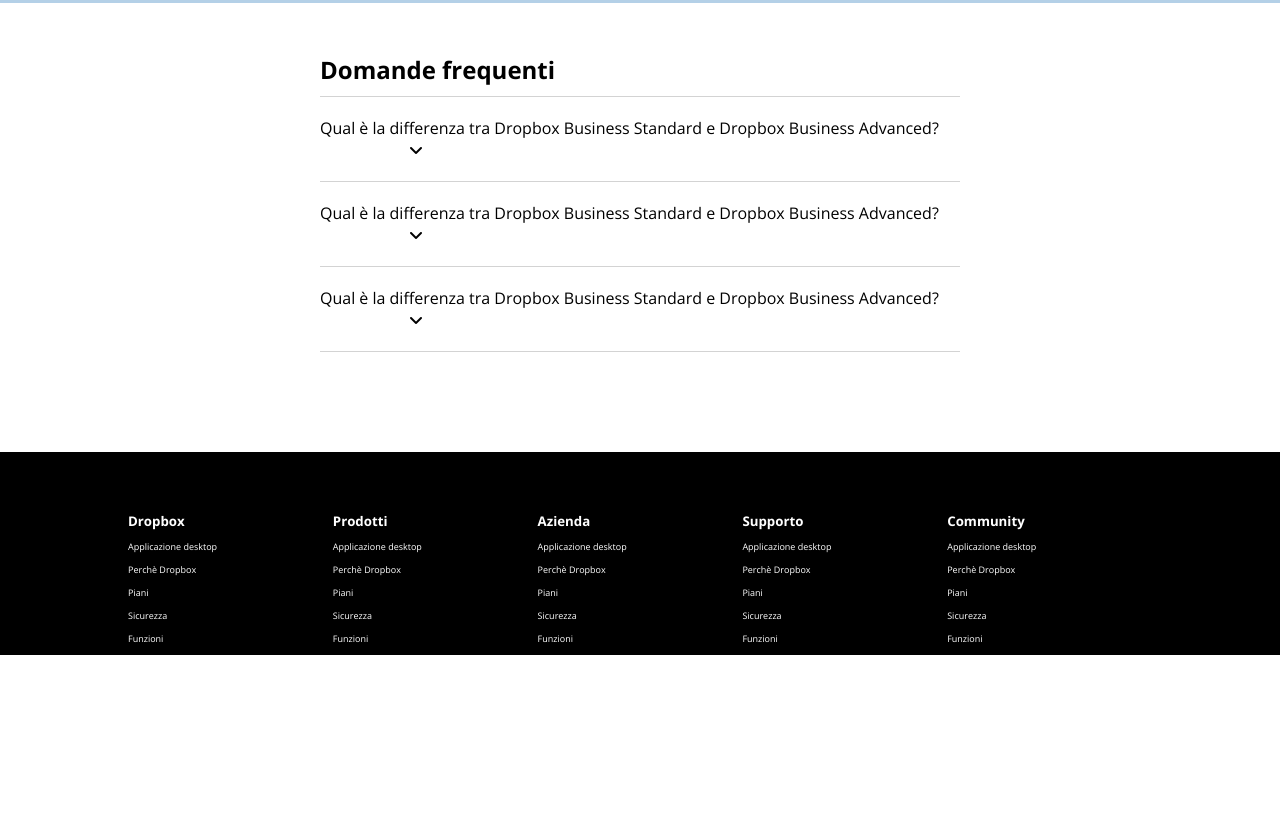
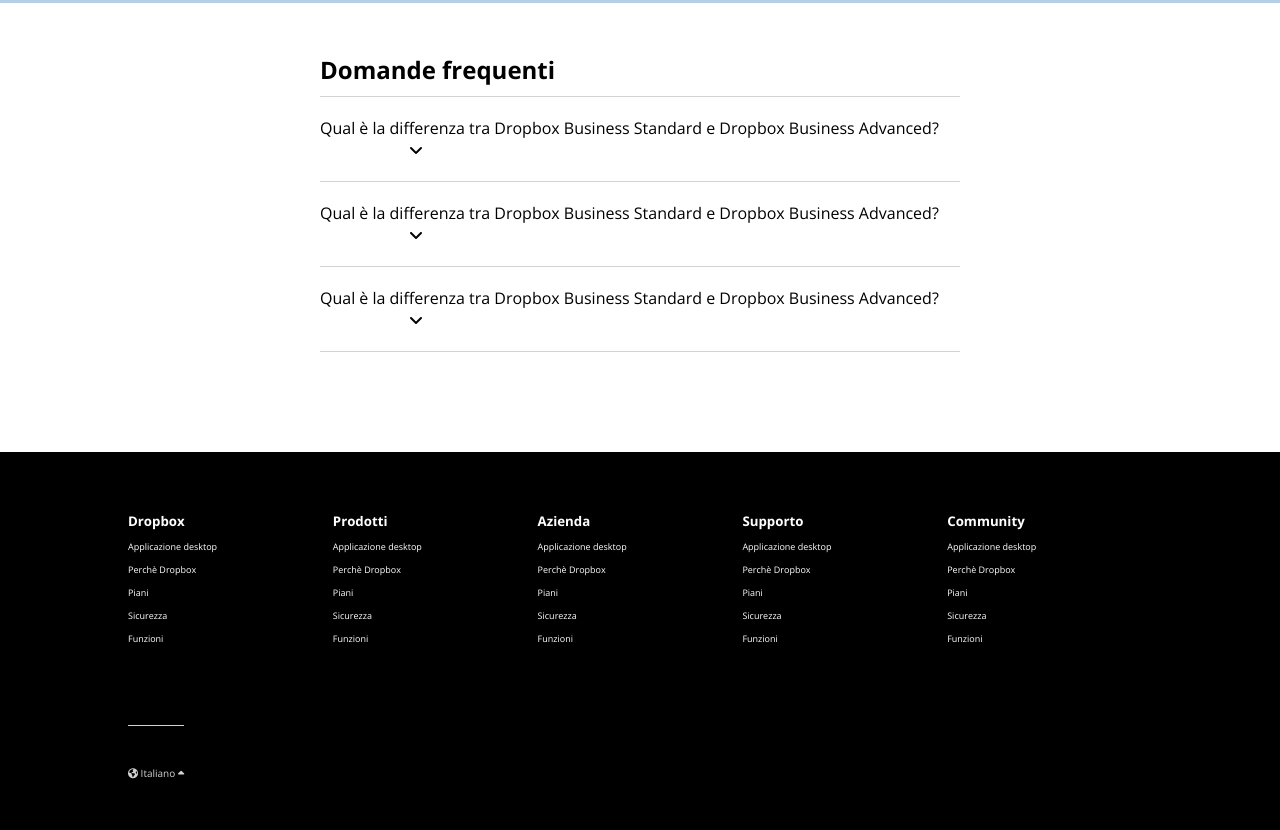
Before and after one commit to Gianmarco720/htmlcss-dropbox, a plain HTML site: page index.html in a window 1280 px wide. Shown: the part 4482-5312 px from the top of the page. Before the commit the page ends 5137 px from the top, so only its background shows below. Drawn offline with nearby package versions, Linux system fonts and the light colour scheme.

Commit message:
finished structure

```diff
--- a/assets/style.css
+++ b/assets/style.css
@@ -459,3 +459,19 @@
     text-decoration: none;
     color: white;
 }
+/* #endregion prefooter */
+
+/* #region footer */
+footer {
+    color: lightgrey;
+    background-color: black;
+}
+
+.language {
+    font-size: 10px;
+    margin-top: 70px;
+    border-top: solid 1px lightgrey;
+    display: inline-block;
+    padding-top: 40px;
+    padding-bottom: 50px;
+}
--- a/index.html
+++ b/index.html
@@ -367,6 +367,10 @@
         </section>
     </main>
 
-    <footer></footer>
+    <footer>
+        <div class="container_2">
+            <div class="language"><i class="fa-solid fa-earth-americas"></i> Italiano <i class="fas fa-caret-up"></i></div>
+        </div>
+    </footer>
 </body>
 </html>
```
